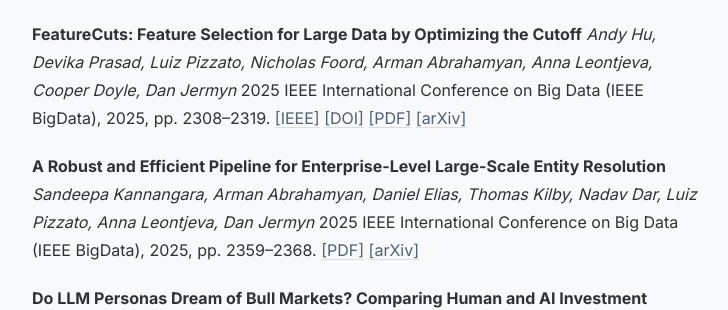
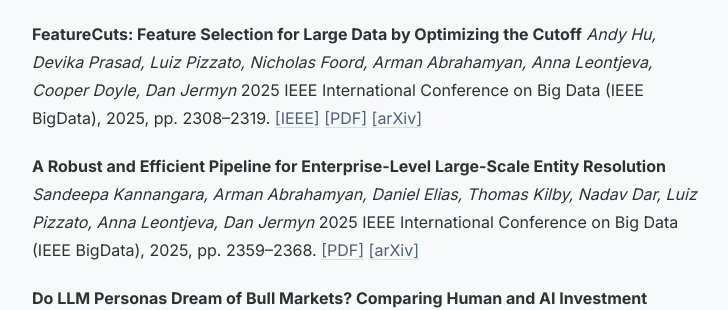
Before and after one commit to pizzato/pizzato.github.io, a Jekyll site: the page built from publications/index.markdown, in a window 1280 px wide and 900 px high, scrolled down 2532 px. Shown: the part 152-462 px from the top of the window, without its empty margins (272-1000 px from the left). Built offline with Jekyll 4.4.1, drawn with Linux system fonts in a browser that asks for light colours.

Commit message:
fix: use DOI URL for IEEE link on FeatureCuts paper (more stable)

```diff
--- a/publications/index.markdown
+++ b/publications/index.markdown
@@ -111,7 +111,7 @@
 **FeatureCuts: Feature Selection for Large Data by Optimizing the Cutoff**
 _Andy Hu, Devika Prasad, Luiz Pizzato, Nicholas Foord, Arman Abrahamyan, Anna Leontjeva, Cooper Doyle, Dan Jermyn_
 2025 IEEE International Conference on Big Data (IEEE BigData), 2025, pp. 2308–2319.
-[[IEEE]](https://www.computer.org/csdl/proceedings-article/bigdata/2025/11402619/2eDtlWjTZkY) [[DOI]](https://doi.ieeecomputersociety.org/10.1109/BigData66926.2025.11402619) [[PDF]](https://arxiv.org/pdf/2508.00954) [[arXiv]](https://arxiv.org/abs/2508.00954)
+[[IEEE]](https://doi.ieeecomputersociety.org/10.1109/BigData66926.2025.11402619) [[PDF]](https://arxiv.org/pdf/2508.00954) [[arXiv]](https://arxiv.org/abs/2508.00954)
 
 
 **A Robust and Efficient Pipeline for Enterprise-Level Large-Scale Entity Resolution**
```
